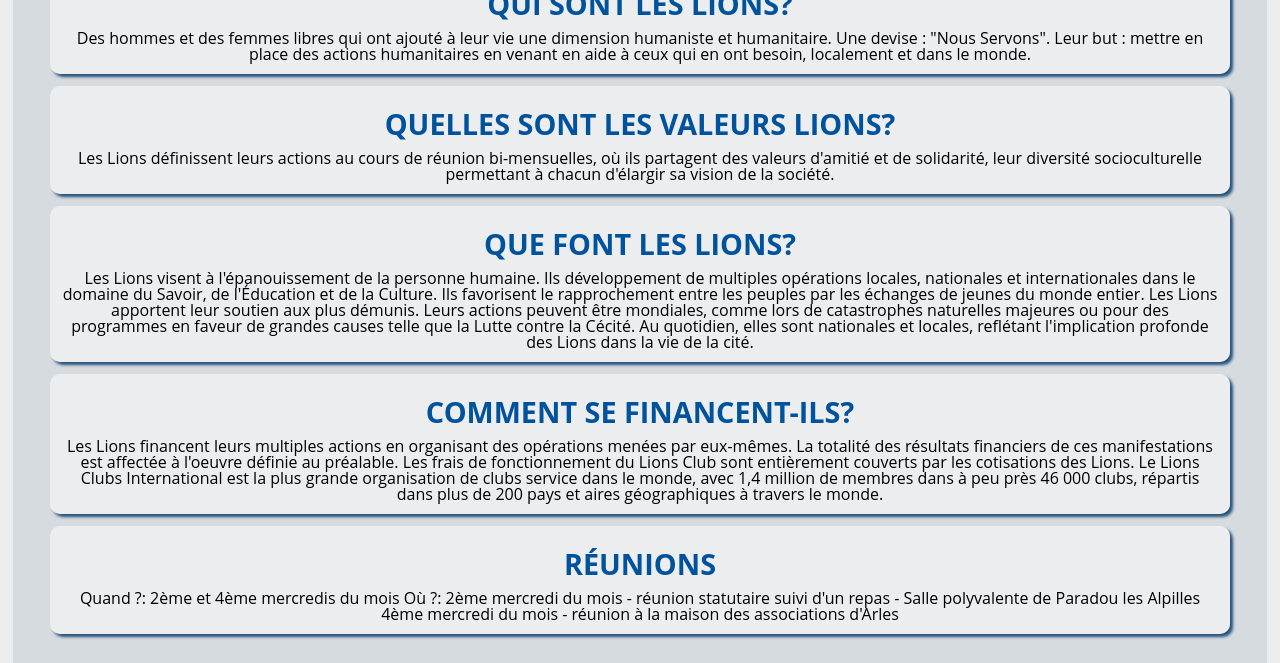
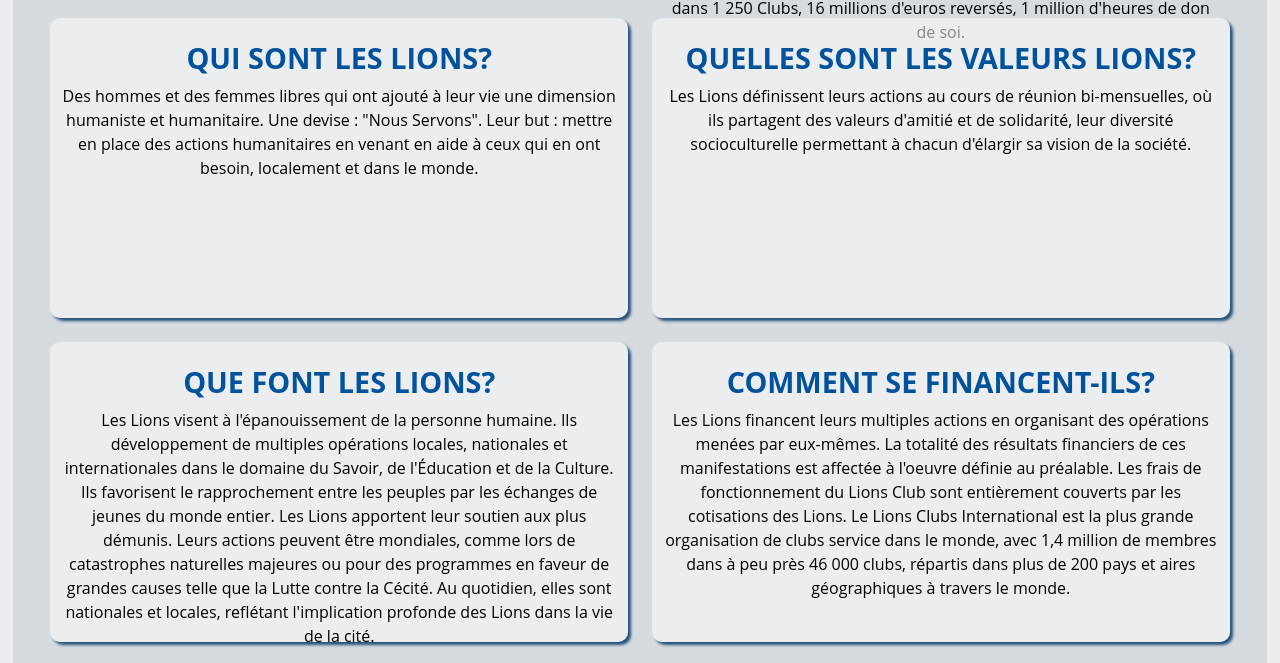
Before and after one commit to philippine-baudrand/Lions-Club-Alpilles, a React app: page /club in a window 1280 px wide. Shown: the part 510-1173 px from the top of the page. Built offline with nearby package versions, Linux system fonts and the light colour scheme.

Commit message:
working on the css of club page wip

```diff
--- a/src/components/App/index.js
+++ b/src/components/App/index.js
@@ -22,7 +22,7 @@
 // TODO CLUB : Revoir le css ( mise en page et ajout de photo ou logo )
 // TODO EVT : Faire la mise en page de événement avec lien ect
 // TODO MEMBERS : Revoir la mise en page des img ( mobile )
-// TODO PHOTO : Mettre en ligne des photos ( et la mise en page )
+// TODO PHOTO : Verifier le css en version mobile.
 // TODO CONTACT : Faire le css du formulaire et faire les vérifications nécéssaire.
 
 
--- a/src/components/Club/club.js
+++ b/src/components/Club/club.js
@@ -9,44 +9,40 @@
     <Header />
     <div className="club">
       <div className="paragraph">
-        <h1>Club Féminin Paradou les Alpilles</h1>
+        <h1 className="club_title">Club Féminin Paradou les Alpilles</h1>
         <p>Le Lions Club Paradou-Les-Alpilles regroupent dans la convivialité et l'esprit de bonne camaraderie 29 femmes autour des valeurs humanistes du Lionisme</p>
       </div>
-
       <div className="paragraph">
-        <h1>Qu'est ce que le Lions Club International?</h1>
+        <h1 className="club_title">Qu'est ce que le Lions Club International?</h1>
         Aujourd'hui, le Lions International est la plus grande association internationale de Clubs-Services du monde avec 1,35 million de membres dans 45 000 clubs répartis dans 206 pays, chaque pays disposant d'ailleurs d'une large autonomie qui lui permet de manifester son identité culturelle dans l'Association.
         Initiateur du statut d'ONG, il est présent à titre consultatif auprès le l'ONU, l'UNESCO, l'UNICEF, de l'OMS et du Conseil de l'Europe.
         660 millions de dollars, reversés chaque année dans le monde. 76 millions d'heures de bénévolat.
         En France, 30 000 membres dans 1 250 Clubs, 16 millions d'euros reversés, 1 million d'heures de don de soi.
       </div>
-
       <div className="paragraph">
-        <h1>QUI SONT LES LIONS?</h1>
+        <h1 className="club_title">QUI SONT LES LIONS?</h1>
           Des hommes et des femmes libres qui ont ajouté à leur vie une dimension humaniste et humanitaire. Une devise : "Nous Servons". Leur but : mettre en place des actions humanitaires en venant en aide à ceux qui en ont besoin, localement et dans le monde.
       </div>
       <div className="paragraph">
-        <h1>QUELLES SONT LES VALEURS LIONS?</h1>
+        <h1 className="club_title">QUELLES SONT LES VALEURS LIONS?</h1>
           Les Lions définissent leurs actions au cours de réunion bi-mensuelles, où ils partagent des valeurs d'amitié et de solidarité, leur diversité socioculturelle permettant à chacun d'élargir sa vision de la société.
       </div>
       <div className="paragraph">
-        <h1>QUE FONT LES LIONS?</h1>
+        <h1 className="club_title">QUE FONT LES LIONS?</h1>
           Les Lions visent à l'épanouissement de la personne humaine. Ils développement de multiples opérations locales, nationales et internationales dans le domaine du Savoir, de l'Éducation et de la Culture. Ils favorisent le rapprochement entre les peuples par les échanges de jeunes du monde entier.
           Les Lions apportent leur soutien aux plus démunis. Leurs actions peuvent être mondiales, comme lors de catastrophes naturelles majeures ou pour des programmes en faveur de grandes causes telle que la Lutte contre la Cécité. Au quotidien, elles sont nationales et locales, reflétant l'implication profonde des Lions dans la vie de la cité.
       </div>
-
       <div className="paragraph">
-        <h1>COMMENT SE FINANCENT-ILS?</h1>
+        <h1 className="club_title">COMMENT SE FINANCENT-ILS?</h1>
           Les Lions financent leurs multiples actions en organisant des opérations menées par eux-mêmes. La totalité des résultats financiers de ces manifestations est affectée à l'oeuvre définie au préalable. Les frais de fonctionnement du Lions Club sont entièrement couverts par les cotisations des Lions.
-
           Le Lions Clubs International est la plus grande organisation de clubs service dans le monde, avec 1,4 million de membres dans à peu près 46 000 clubs, répartis dans plus de 200 pays et aires géographiques à travers le monde.
       </div>
       <div className="paragraph">
-        <h1>Réunions</h1>
-          Quand ?:
-          2ème et 4ème mercredis du mois
-          Où ?:
-          2ème mercredi du mois - réunion statutaire suivi d'un repas - Salle polyvalente de Paradou les Alpilles 4ème mercredi du mois - réunion à la maison des associations d'Arles
+        <h1 className="club_title">Réunions</h1>
+        <p>Quand ?</p>
+        <p>2ème et 4ème mercredis du mois</p>
+        <p>Où ?</p>
+        <p>2ème mercredi du mois - réunion statutaire suivi d'un repas - Salle polyvalente de Paradou les Alpilles 4ème mercredi du mois - réunion à la maison des associations d'Arles</p>
       </div>
     </div>
     <Footer />
--- a/src/components/Club/club.scss
+++ b/src/components/Club/club.scss
@@ -1,21 +1,36 @@
 .club {
 
-    background-color: #D6DBDF;
-    padding:2%;
-    margin:1%;
+    background-color: #d6dbdf;
+    padding: 2%;
+    margin: 1%;
     border-radius: 10px;
+    width: auto;
+    height: 100%;
+    display: flex;
+    justify-content: space-evenly;
+    flex-wrap: wrap;
 }
 
+.club_title
+{
+    color: #00529c;
+    font-weight: 700;
+    margin: 1%;
+    text-align: center;
+};
+
 .paragraph {
-
     box-sizing: border-box;
     border-radius: 10px;
-    background-color: rgba(255,255,255,0.52);
+    background-color: hsla(0,0%,100%,.52);
     border: none;
-    text-align:center;
+    height: 300px;
+    text-align: center;
+    line-height: 1.5;
     justify-content: center;
     padding: 1%;
-    color:black;
+    color: #000;
     box-shadow: 3px 3px 3px #25527a;
-    margin:1%;
+    margin: 1%;
+    width: 48%;
 }
```
